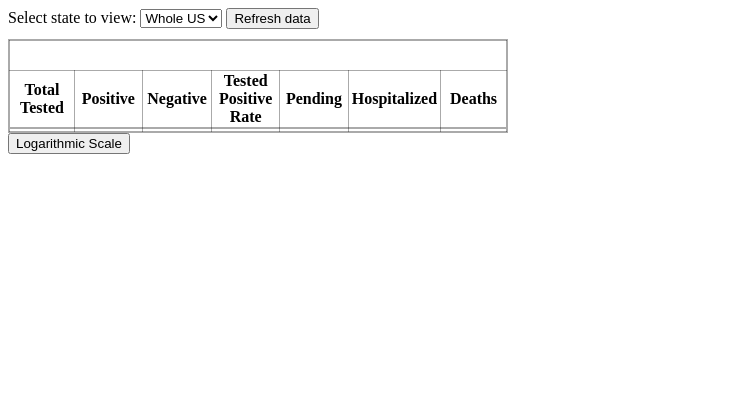
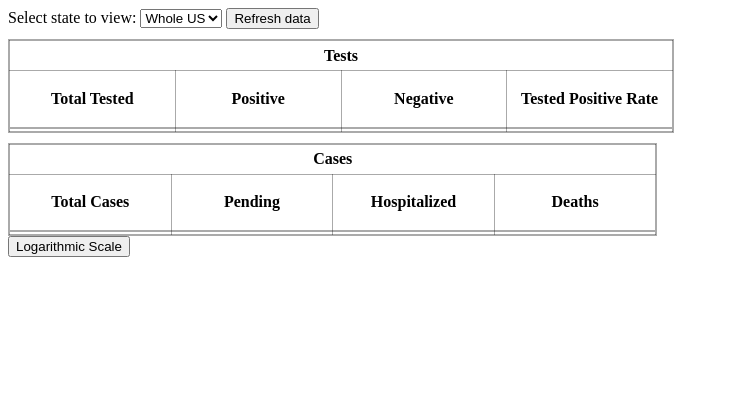
Before and after one commit to NthDS/NthDS.github.io, a plain HTML site: page index.html in a window 1280 px wide. Shown: the whole page, without its empty margins (0-729 px from the left). Drawn offline with nearby package versions, Linux system fonts and the light colour scheme; no server answers.

Commit message:
Separate tables

```diff
--- a/index.html
+++ b/index.html
@@ -17,25 +17,39 @@
         <div id="tables">
             <table id="testing">
                 <colgroup>
-                    <col><col><col><col><col><col><col>
+                    <col><col><col><col>
                 </colgroup>
                 <tr class="title-row">
-                    <th id="state" colspan="7"></th>
+                    <th colspan="4"><span class="state"></span> Tests</th>
                 </tr>
                 <tr class="header-row">
                     <th>Total Tested</th>
                     <th>Positive</th>
                     <th>Negative</th>
                     <th>Tested Positive Rate</th>
-                    <th>Pending</th>
-                    <th>Hospitalized</th>
-                    <th>Deaths</th>
                 </tr>
                 <tr>
                     <td id="total"></td>
                     <td id="positive"></td>
                     <td id="negative"></td>
                     <td id="rate"></td>
+                </tr>
+            </table>
+            <table id="cases">
+                <colgroup>
+                    <col><col><col><col>
+                </colgroup>
+                <tr class="title-row">
+                    <th colspan="4"><span class="state"></span> Cases</th>
+                </tr>
+                <tr class="header-row">
+                    <th>Total Cases</th>
+                    <th>Pending </th>
+                    <th>Hospitalized</th>
+                    <th>Deaths</th>
+                </tr>
+                <tr>
+                    <td id="positive"></td>
                     <td id="pending"></td>
                     <td id="hospitalized"></td>
                     <td id="deaths"></td>
--- a/main.js
+++ b/main.js
@@ -71,9 +71,9 @@ let states = {
 function changeState(){
     let stateSelect = document.querySelector("#state-select");
     selectedState = data.find(d => d.state === stateSelect.value);
-    document.querySelector("#state").innerHTML = states[stateSelect.value];
+    document.querySelectorAll(".state").forEach(e => e.innerHTML = states[stateSelect.value]);
     document.querySelector("#total").innerHTML = (selectedState.positive + selectedState.negative) || "";
-    document.querySelector("#positive").innerHTML = (selectedState.positive) || "";
+    document.querySelectorAll("#positive").forEach(e => e.innerHTML = (selectedState.positive) || "");
     document.querySelector("#negative").innerHTML = (selectedState.negative) || "";
     document.querySelector("#rate").innerHTML = selectedState.positive !== undefined && selectedState.negative !== undefined
             ? ((selectedState.positive * 100) / (selectedState.positive + selectedState.negative)).toFixed(2) + "%"
--- a/style.css
+++ b/style.css
@@ -17,6 +17,7 @@ col {
 
 .header-row {
     border-bottom: 2px solid #00000055;
+    height: 57px;
 }
 
 .title-row {
@@ -24,5 +25,5 @@ col {
 }
 
 #wrapper {
-    width: 500px;
+    width: 666px;
 }
```
